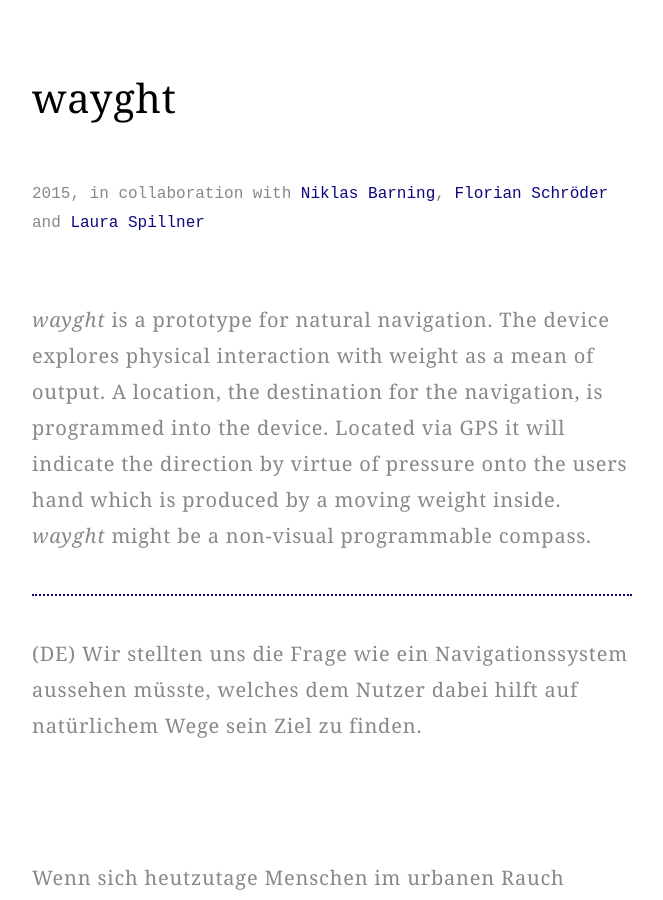
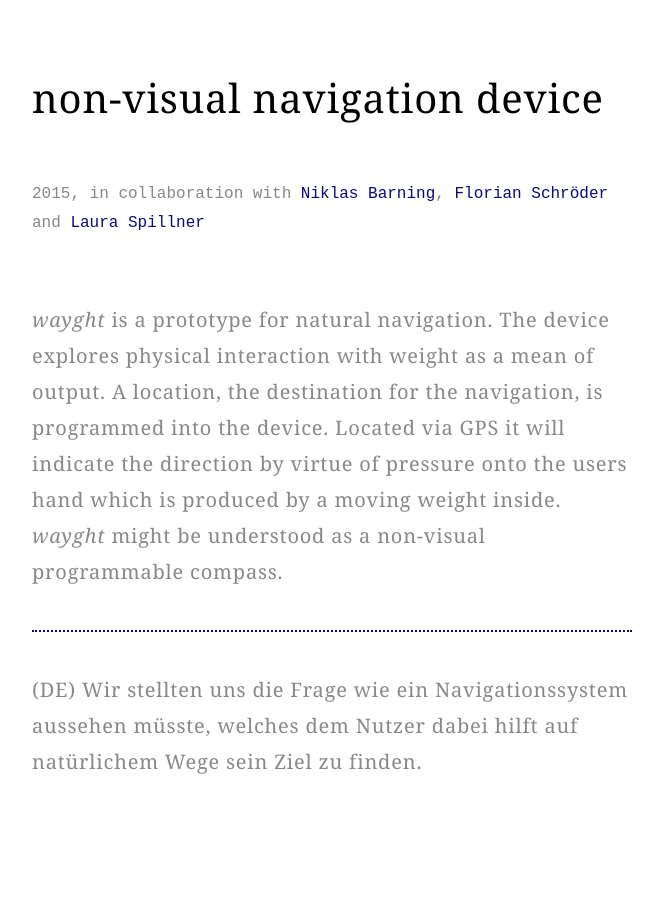
Before and after one commit to jelko/jelko.github.io, a Jekyll site: the page built from _projects/navigation/navigation.md, in a window 1280 px wide and 900 px high. Shown: the whole window, without its empty margins (308-971 px from the left). Built offline with Jekyll 4.4.1, drawn with Linux system fonts in a browser that asks for light colours; some web fonts are replaced.

Commit message:
content and ä

```diff
--- a/_projects/navigation/navigation.md
+++ b/_projects/navigation/navigation.md
@@ -5,12 +5,12 @@ year: 2015
 position: 4
 ---
 
-# wayght
+# non-visual navigation device
 
 {:.meta}
 2015, in collaboration with [Niklas Barning](http://www.niklasbarning.de/), [Florian Schröder](http://www.florianschroder.com/) and [Laura Spillner](http://digitalmedia-bremen.de/student/laura-spillner/)
 
-*wayght* is a prototype for natural navigation. The device explores physical interaction with weight as a mean of output. A location, the destination for the navigation, is programmed into the device. Located via GPS it will indicate the direction by virtue of pressure onto the users hand which is produced by a moving weight inside. *wayght* might be a non-visual programmable compass.
+*wayght* is a prototype for natural navigation. The device explores physical interaction with weight as a mean of output. A location, the destination for the navigation, is programmed into the device. Located via GPS it will indicate the direction by virtue of pressure onto the users hand which is produced by a moving weight inside. *wayght* might be understood as a non-visual programmable compass.
 
 ---
 
```
Also changed, not shown: _projects/research-experiment/research-experiment.md (+2 -2 lines), _projects/waiting/waiting.md (+1 -1 lines).
